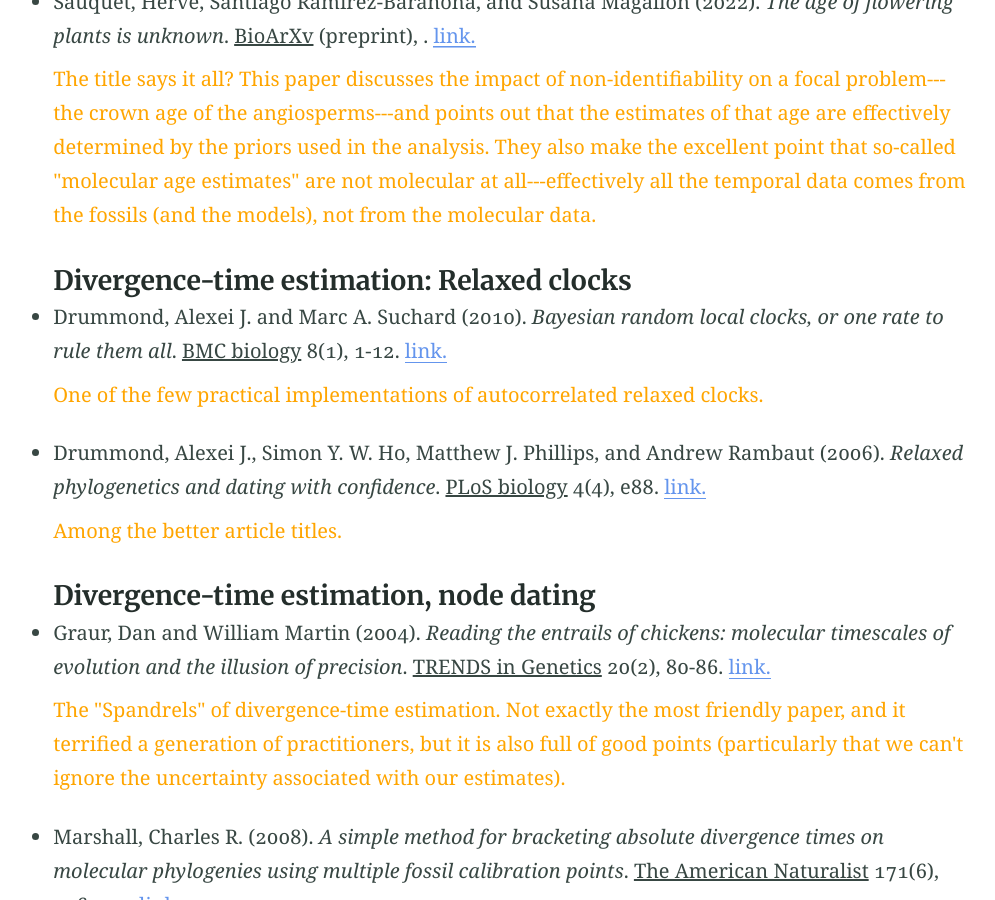
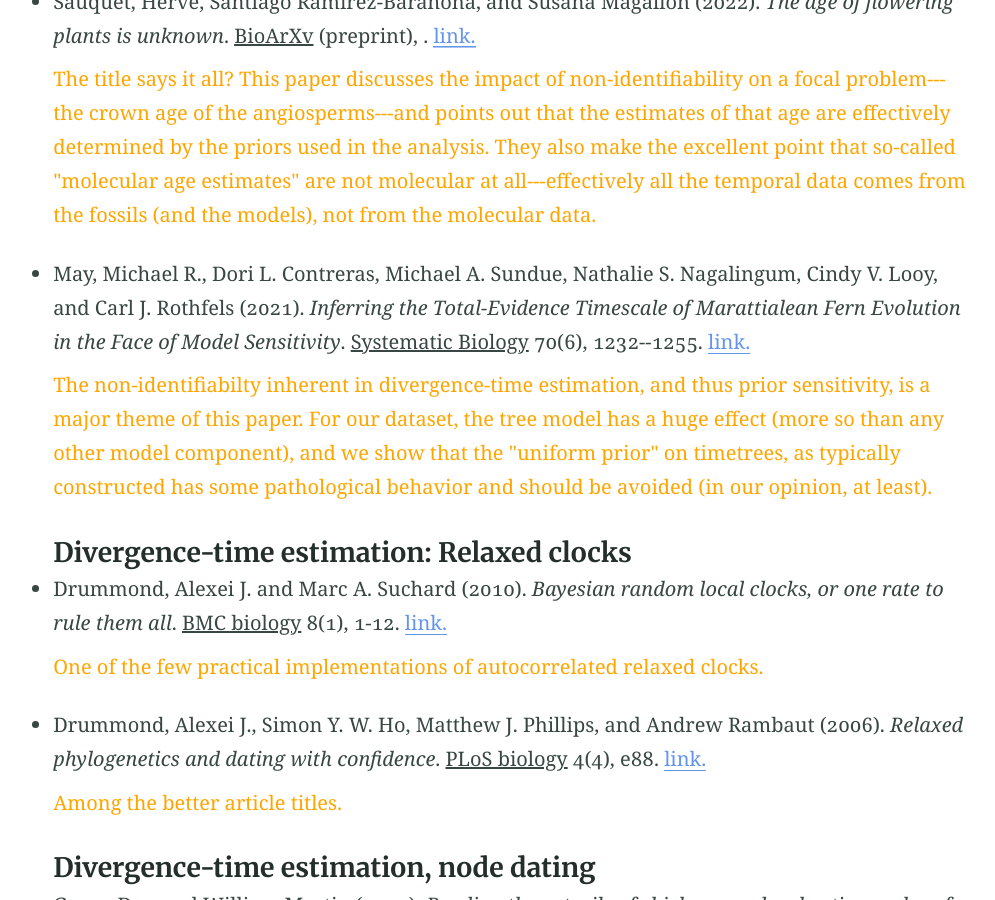
Before and after one commit to mikeryanmay/ted.workshop.github.io, a Jekyll site: the page built from bibliography.md, in a window 1280 px wide and 900 px high, scrolled down 1736 px. Shown: the whole window, without its empty margins (126-1121 px from the left). Built offline with Jekyll 4.4.1, drawn with Linux system fonts in a browser that asks for light colours; some of the changed text lies outside the part shown.

Commit message:
adding May et al again

```diff
--- a/bibliography.md
+++ b/bibliography.md
@@ -47,7 +47,7 @@ _A list of papers that we think are important for understanding divergence-time
         year="2002"
   %} </li>
 
-     <p style="color:orange"> An introduction to the concept of non-identifiability, with a focus on Bayesian phylogenetics, and using relaxed clocks as an example.) </p>
+     <p style="color:orange"> An introduction to the concept of non-identifiability, with a focus on Bayesian phylogenetics, and using relaxed clocks as an example. </p>
 
 <li> {% include citation.html
 		authors = "Dos Reis, Mario and Ziheng Yang"
@@ -98,6 +98,19 @@ _A list of papers that we think are important for understanding divergence-time
 	%} </li>
 
     <p style="color:orange"> The title says it all? This paper discusses the impact of non-identifiability on a focal problem---the crown age of the angiosperms---and points out that the estimates of that age are effectively determined by the priors used in the analysis. They also make the excellent point that so-called "molecular age estimates" are not molecular at all---effectively all the temporal data comes from the fossils (and the models), not from the molecular data. </p>
+
+	<li> {% include citation.html
+		authors = "May, Michael R., Dori L. Contreras, Michael A. Sundue, Nathalie S. Nagalingum, Cindy V. Looy,  and Carl J. Rothfels"
+		title   = "Inferring the Total-Evidence Timescale of Marattialean Fern Evolution in the Face of Model Sensitivity"
+		journal = "Systematic Biology"
+		doi     = "https://doi.org/10.1093/sysbio/syab020"
+		volume  = "70"
+		issue   = "6"
+		pages   = "1232--1255"
+		year    = "2021"
+	%} </li>
+
+    <p style="color:orange"> The non-identifiabilty inherent in divergence-time estimation, and thus prior sensitivity, is a major theme of this paper. For our dataset, the tree model has a huge effect (more so than any other model component), and we show that the "uniform prior" on timetrees, as typically constructed has some pathological behavior and should be avoided (in our opinion, at least). </p>
 
 </ul>
 
```
